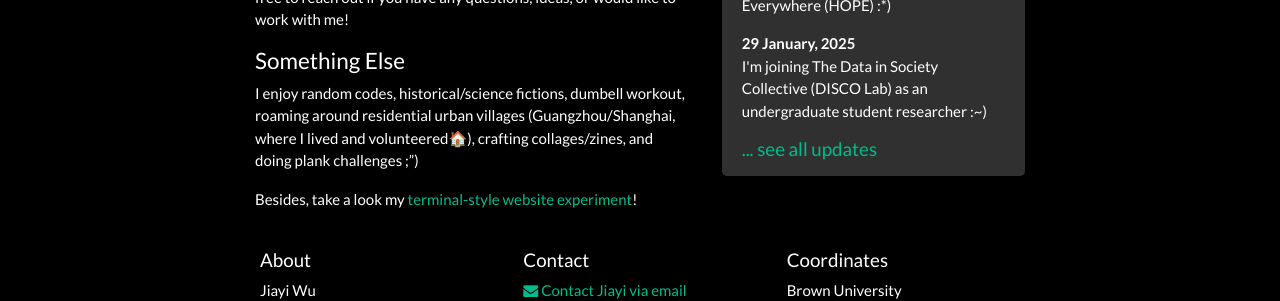
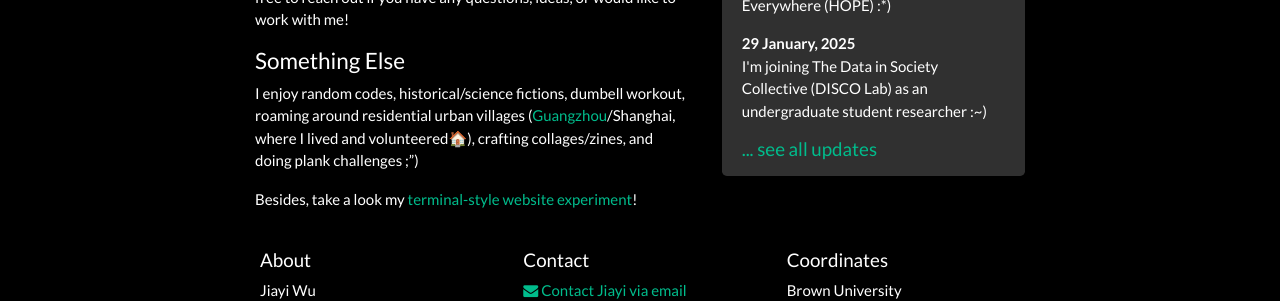
Before and after one commit to jiayiw005/jiayiw005.github.io, a Jekyll site: the page built from _pages/home.md, in a window 1280 px wide and 1332 px high. Shown: the part 931-1232 px from the top of the window. Built offline with Jekyll 4.4.1, drawn with Linux system fonts in a browser that asks for light colours; nearby versions of some CDN libraries; a style sheet for code colours, icons or effects is not loaded; some of the changed lines change nothing that is shown.

Commit message:
locations

```diff
--- a/_pages/home.md
+++ b/_pages/home.md
@@ -26,6 +26,6 @@ A comprehensive list is available in [Projects](https://jiayiw005.github.io/proj
 
 #### Something Else
 
-I enjoy random codes, historical/science fictions, dumbell workout, roaming around residential urban villages (Guangzhou/Shanghai, where I lived and volunteered🏠), crafting collages/zines, and doing plank challenges ;")
+I enjoy random codes, historical/science fictions, dumbell workout, roaming around residential urban villages ([Guangzhou](https://earth.google.com/earth/d/1YTg7TO4ODp5iSL_rj1xVqPlo7tOaysCh?usp=sharing)/Shanghai, where I lived and volunteered🏠), crafting collages/zines, and doing plank challenges ;")
 
 Besides, take a look my [terminal-style website experiment]()!
```
